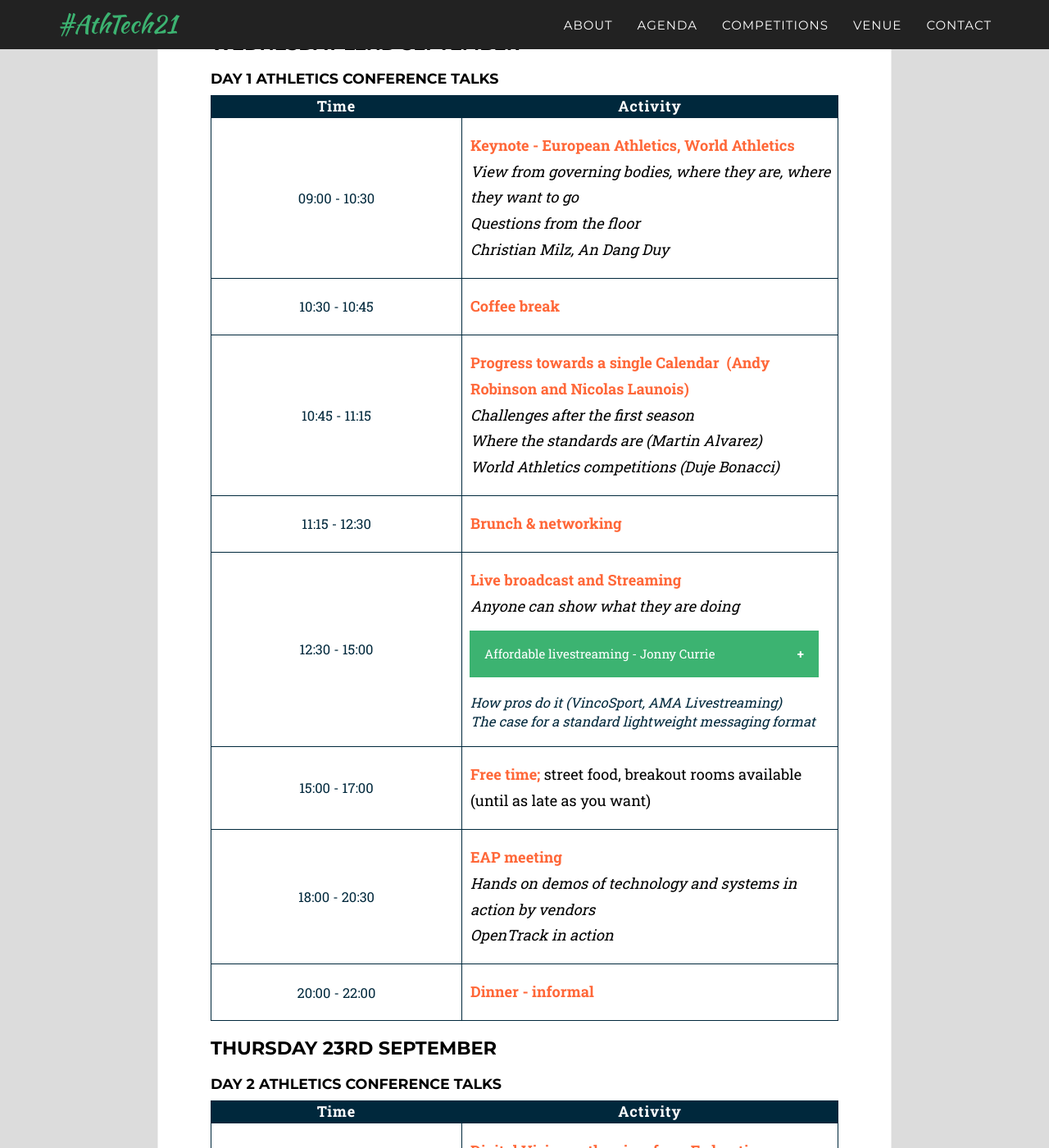
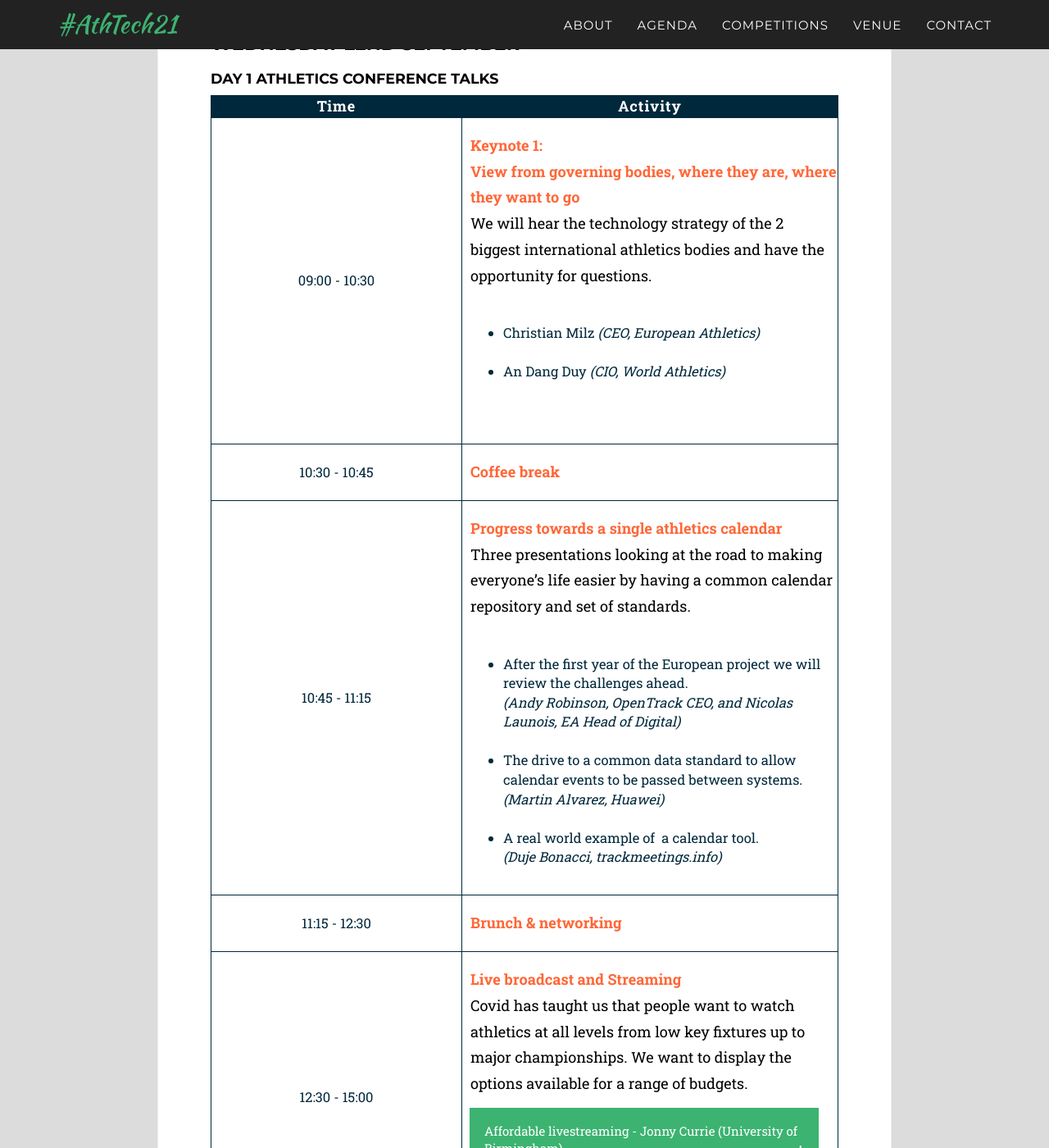
Before and after one commit to openath/athtech, a Jekyll site: the page built from _2021_pages/agenda.html, in a window 1280 px wide and 1400 px high, scrolled down 609 px. Shown: the whole window at 82% size. Built offline with Jekyll 4.4.1, drawn with Linux system fonts in a browser that asks for light colours; some web fonts are replaced; some of the changed text lies outside the part shown.

Commit message:
Agenda updates

```diff
--- a/_data/twenty_21/agendas_thurs.yml
+++ b/_data/twenty_21/agendas_thurs.yml
@@ -1,27 +1,28 @@
 - time: 09:00 - 11:00
-  info: "<p><b>Digital Visions - the view from Federations</b>
-<i><br>(panel session chaired by Nicolas Launois)
-<br>National federations showing their digital progress.
-<br>Questions from the floor.</i>
-</p>"
+  info: "<p><b>Keynote 2: <br>Digital Visions - the view from National Federations</b>
+<br><br>A panel session with speakers from many countries, each will present briefly on their technology successes and problems. We will then have a moderated discussion and questions from the floor.
+<br><br>Synthesis at end - common needs and areas to collaborate.</p>"
 
 - time: 11:00 - 12:00
   info: "<p><b>Brunch & networking.</b> Breakout rooms available.</p>"
 
 - time: 13:00 - 15:00
   info: "<p><b>The future of communicating with fans</b>
-<i><br>Social media - who’s doing what?
-<br>NFTs - attaching value to digital assets (Duje Bonacci)
-<br>ATOS</i>
+<br>Athletics is the best sport in the world. How do we keep the fan base engaged? What technology could make the experience even better?
+<ul><li>Social media - best strategies for communication.</li>
+<li>Technology - How can we show the physicality of our athletes to a young audience. Live splits, instantaneous speeds, javelin attack angles, etc.</li>
+<li>NFTs - attaching value to digital assets - Duje Bonacci</li>
+</ul>
 </p>"
 
 - time: 15:00 - 15:30
   info: "<p><b>Coffee break;</b> street food available</p>"
 
 - time: 15:30 - 17:00
-  info: "<p><b>Documenting the sport: gathering records, historical performances</b>
-<i><br>Standardising storage of records (national, masters, club, meeting, title holder…)
-<br>Communicating the stories
+  info: "<p><b>Documenting the sport: <br>Gathering records and historical performances</b>
+<br>A performance can only be appraised if we know the history of the event, from age group performances to world records.
+<i><br><br>Standardising storage of records (national, masters, club, meeting, title holder, etc.)
+<br>How do we communicate the stories behind the performances?</i>
 </p>"
 
 - time: 17:00 - 20:00
--- a/_data/twenty_21/agendas_wed.yml
+++ b/_data/twenty_21/agendas_wed.yml
@@ -1,28 +1,31 @@
 - time: 09:00 - 10:30
-  info: "<p><b>Keynote - European Athletics, World Athletics</b>
-<i><br>View from governing bodies, where they are, where they want to go
-<br>Questions from the floor
-<br>Christian Milz, An Dang Duy</i>
+  info: "<p><b>Keynote 1: <br>View from governing bodies, where they are, where they want to go</b>
+<br>We will hear the technology strategy of the 2 biggest international athletics bodies and have the opportunity for questions.
+<ul>
+<li>Christian Milz <i>(CEO, European Athletics)</i></li>
+<li>An Dang Duy <i>(CIO, World Athletics)</i></li>
+</ul>
 </p>"
 
 - time: 10:30 - 10:45
   info: "<p><b>Coffee break</b></p>"
 
 - time: 10:45 - 11:15
-  info: "<p><b>Progress towards a single Calendar  (Andy Robinson and Nicolas Launois)</b>
-<i><br>Challenges after the first season
-<br>Where the standards are (Martin Alvarez)
-<br>World Athletics competitions (Duje Bonacci)</i>
-</p>"
+  info: "<p><b>Progress towards a single athletics calendar</b>
+<br>Three presentations looking at the road to making everyone’s life easier by having a common calendar repository and set of standards.</p>
+<ul><li>After the first year of the European project we will review the challenges ahead. <br><i>(Andy Robinson, OpenTrack CEO, and Nicolas Launois, EA Head of Digital)</i></li>
+<li>The drive to a common data standard to allow calendar events to be passed between systems. <br><i>(Martin Alvarez, Huawei)</i></li>
+<li>A real world example of  a calendar tool. <br><i>(Duje Bonacci, trackmeetings.info)</i></li>
+</ul>"
 
 - time: 11:15 - 12:30
   info: "<p><b>Brunch & networking</b></p>"
 
 - time: 12:30 - 15:00
   info: "<p><b>Live broadcast and Streaming</b>
-<i><br>Anyone can show what they are doing</i>
+<br>Covid has taught us that people want to watch athletics at all levels from low key fixtures up to major championships. We want to display the options available for a range of budgets.
 <p></p>
-<button class='collapsible'>Affordable livestreaming - Jonny Currie</button>
+<button class='collapsible'>Affordable livestreaming - Jonny Currie (University of Birmingham)</button>
 <div class='content'>
 <p>High-end athletics events can afford to bring in professional livestream production companies to cover their meetings, but there is an increasing demand for live media coverage of smaller scale events too.
 <br><br>Affordable and accessible livestreaming softwares are on the rise, and local events are now able to provide live media coverage on a limited budget.
```
